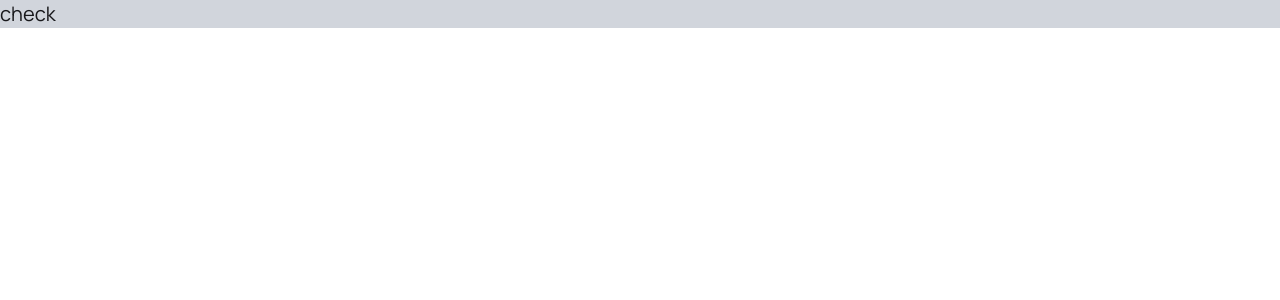
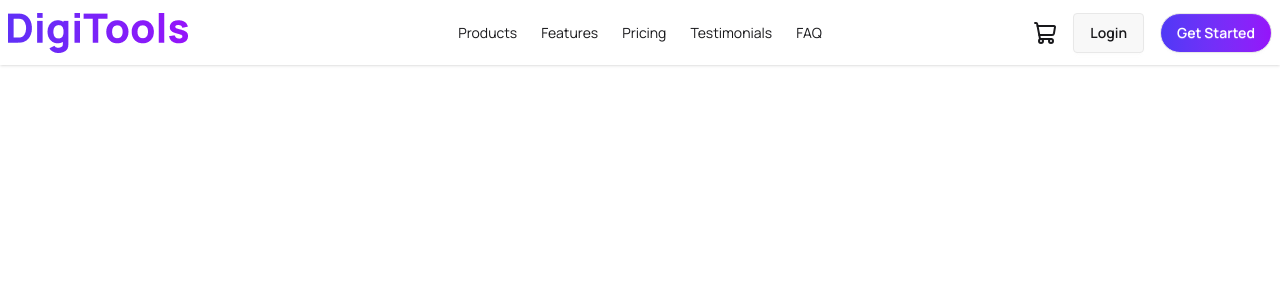
Before and after one commit to ashikur-rahman-programmer/Digital-Tools-Buying-Website, a React (Vite) app: page / in a window 1280 px wide. Shown: the top 300 px of the page. Built offline with nearby package versions, Linux system fonts and the light colour scheme.

Commit message:
added fav icon and navbar

```diff
--- a/index.html
+++ b/index.html
@@ -2,7 +2,7 @@
 <html lang="en" data-theme="light">
   <head>
     <meta charset="UTF-8" />
-    <link rel="icon" type="image/svg+xml" href="/favicon.svg" />
+    <link rel="icon" type="image/png" href="./src/assets/favicon.png" />
     <meta name="viewport" content="width=device-width, initial-scale=1.0" />
     <title>digital-tools-buying-website</title>
   </head>
--- a/src/App.jsx
+++ b/src/App.jsx
@@ -1,9 +1,10 @@
 import "./App.css";
+import Navbar from "./Components/Navbar";
 
 function App() {
   return (
     <>
-      <h2 className="text-xl bg-gray-300">check</h2>
+      <Navbar />
     </>
   );
 }
--- /dev/null
+++ b/src/Components/Navbar.jsx
@@ -0,0 +1,92 @@
+import { ShoppingCart } from "lucide-react";
+import logo from "../assets/DigiTools.png";
+
+<img src={logo} alt="website logo" />;
+const Navbar = () => {
+  return (
+    <div className="w-full shadow-sm">
+      {/* start navbar */}
+      <div className="container mx-auto navbar bg-base-100  py-2">
+        <div className="navbar-start">
+          <div className="dropdown">
+            <div tabIndex={0} role="button" className="btn btn-ghost lg:hidden">
+              <svg
+                xmlns="http://www.w3.org/2000/svg"
+                className="h-5 w-5"
+                fill="none"
+                viewBox="0 0 24 24"
+                stroke="currentColor"
+              >
+                {" "}
+                <path
+                  strokeLinecap="round"
+                  strokeLinejoin="round"
+                  strokeWidth="2"
+                  d="M4 6h16M4 12h8m-8 6h16"
+                />{" "}
+              </svg>
+            </div>
+            <ul
+              tabIndex="-1"
+              className="menu menu-sm dropdown-content bg-base-100 rounded-box z-1 mt-3 w-52 p-2 shadow"
+            >
+              <li>
+                <a>Products</a>
+              </li>
+              <li>
+                <a>Features</a>
+              </li>
+              <li>
+                <a>Pricing</a>
+              </li>
+              <li>
+                <a>Testimonials</a>
+              </li>
+              <li>
+                <a>FAQ</a>
+              </li>
+            </ul>
+          </div>
+          {/* logo */}
+          <a>
+            <img src={logo} alt="website logo" />
+          </a>
+
+          {/* items */}
+        </div>
+        <div className="navbar-center hidden lg:flex">
+          <ul className="menu menu-horizontal px-1">
+            <li>
+              <a>Products</a>
+            </li>
+            <li>
+              <a>Features</a>
+            </li>
+            <li>
+              <a>Pricing</a>
+            </li>
+            <li>
+              <a>Testimonials</a>
+            </li>
+            <li>
+              <a>FAQ</a>
+            </li>
+          </ul>
+        </div>
+
+        {/* btns */}
+        <div className="navbar-end gap-4">
+          <a className="cursor-pointer">
+            <ShoppingCart />
+          </a>
+          <button className="btn">Login</button>
+          <a className="btn bg-linear-to-r from-[#4F39F6] to-[#9514FA] rounded-full text-white ">
+            Get Started
+          </a>
+        </div>
+      </div>
+    </div>
+  );
+};
+
+export default Navbar;
```
Also changed, not shown: src/assets/DigiTools.png (added), src/assets/favicon.png (added).
